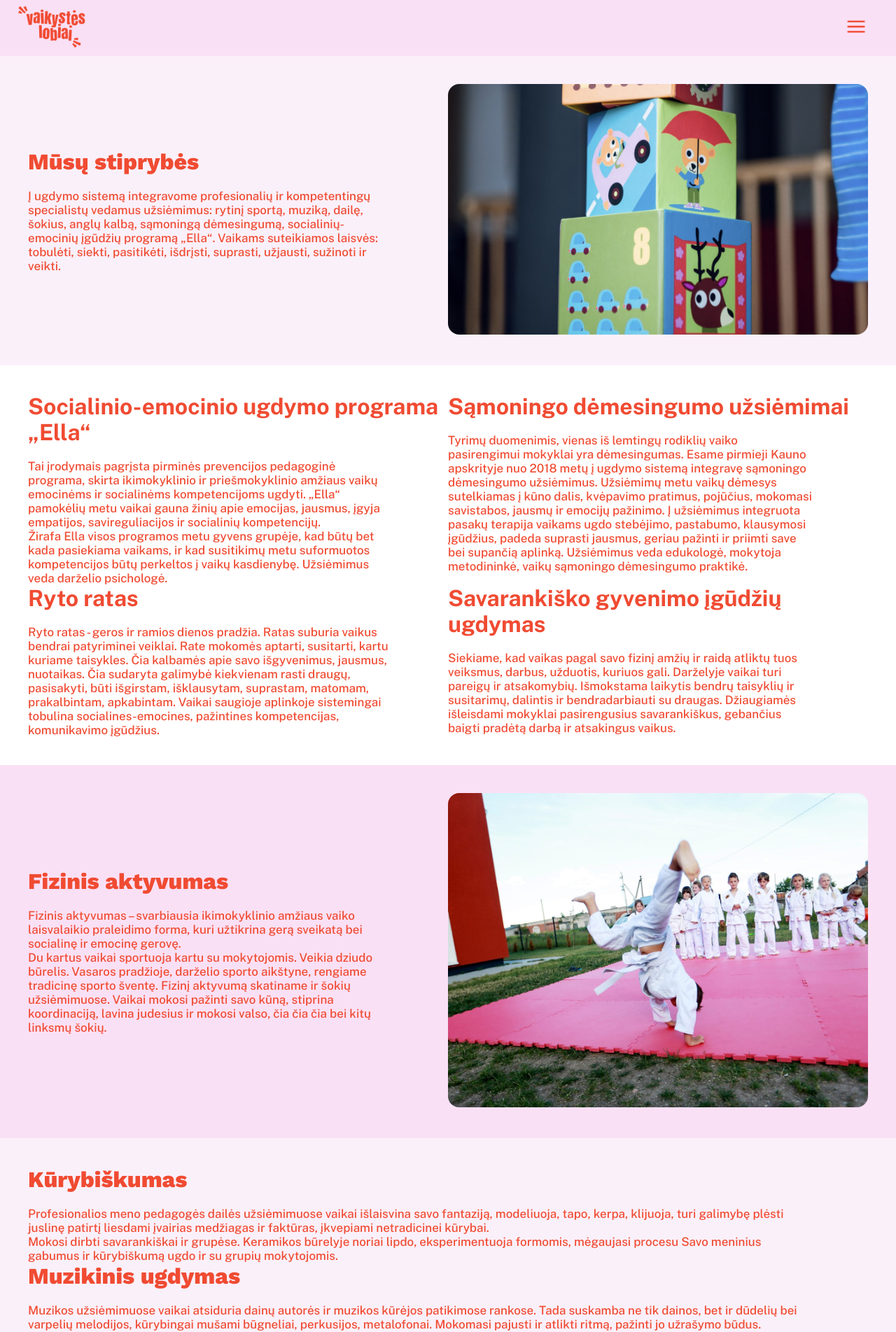
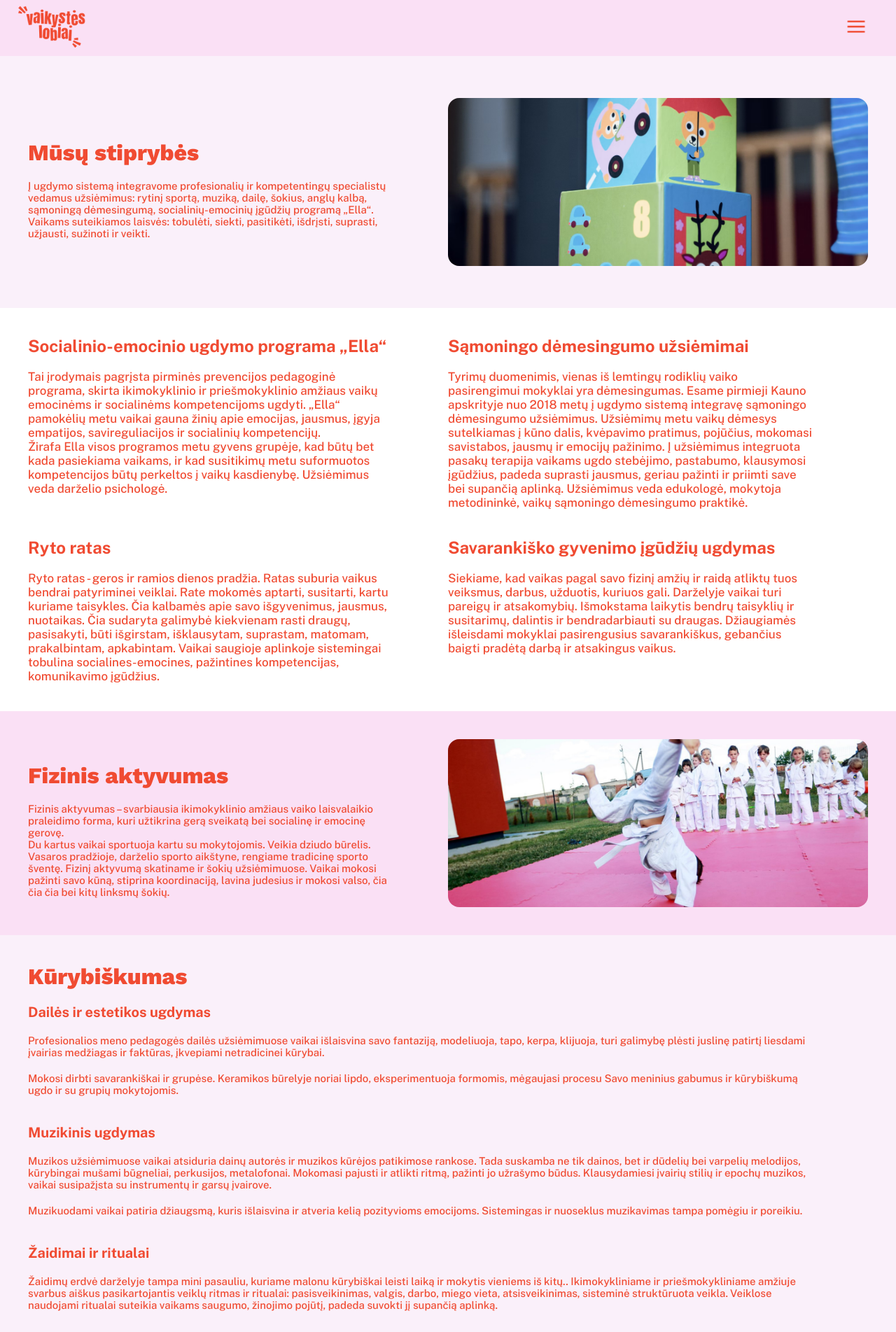
Before and after one commit to Balikas4/vaikystes_lobiai, a Django app: page /ugdymas/ in a window 1280 px wide. Shown: the top 1903 px of the page at 70% size. Run offline with Django 5.2, Linux system fonts and the light colour scheme; some libraries are stand-ins or nearby versions.

Commit message:
edit: styles and padding

```diff
--- a/vaikystes_lobiai/core/static/css/style.css
+++ b/vaikystes_lobiai/core/static/css/style.css
@@ -1142,9 +1142,147 @@ nav {
 
 /* Responsive styles */
 @media (max-width: 1400px) {
+    .gallery-item img {
+        height: 422px;
+    }
+    .hero-photo {
+        height: 240px;
+    }
+    .main-gallery h2 {
+        padding-top: 14px;
+    }
+    .hero-text {
+        padding-top: 20px;
+    }
+    .daugiau-nuotrauku {
+        padding-bottom: 14px;
+    }
+    .hero-text p {
+        font-size: 15px;
+    }
+    .grupe {
+        padding-bottom: 20px;
+    }
+    .team-description p {
+        font-size: 17px;
+    }
+    .team-container div {
+        max-width: 100%;
+    }
+    .team-container{
+        gap: 20px;
+    }
+    .hero-education{
+        padding-top: 60px !important;
+        padding-bottom: 60px !important;
+    }
+    .hero-education-menas{
+        padding-top: 20px !important;
+        padding-bottom: 40px !important;
+    }
+    .hero-text-education h2, .quad-text h1, .video-header{
+        font-size: 20px !important;
+        font-weight: 700;
+        font-family: 'Public Sans', sans-serif;
+        color: #F04B32;
+        padding-bottom: 20px;
+    }
+    .grupele p{
+        max-width: 140px;
+    }
+    .kaina p {
+        padding-right: 40px;
+    }
+    .video-header {
+        font-size: 32px !important;
+        font-weight: 800;
+    }
+    .pgap {
+        padding-bottom: 40px;
+    }
+    .pgapmini {
+        padding-bottom: 20px;
+    }
+    .fiznis-background {
+        padding-top: 40px !important;
+        padding-bottom: 40px !important;
+    }
+    .grid-wrapper-education h1{
+        font-size: 24px !important;
+    }
+    .grid-wrapper-education p{
+        font-size: 17px !important;
+    }
+    .grid-education {
+        padding-top: 0px !important;
+    }
+    .grid-wrapper-education {
+        padding-top: 40px !important;
+    }
+    .quad-text {
+        padding-bottom: 40px;
+    }
+    .quad-text p {
+        padding-right: 40px;
+    }
+    .quad {
+        padding-bottom: 0px;
+    }
+    .hero-button {
+        height: 186px;
+    }
+    .admissions-icons {
+        gap: 40px;
+    }
     .grid-text  {
         font-size: 16px;
         font-weight: 500;
+    }
+    .team-container div h2 {
+        padding-bottom: 20px;
+    }
+    .team {
+        padding-top: 20px !important;
+    }
+    .footer-block1 li {
+        font-size: 15px;
+        text-align: left;
+    }
+    .footer-section-middleright h2{
+        font-size: 28px;
+    }
+    .footer-section-middleright p, .footer-section-right p{
+        font-size: 15px;
+    }
+    .nutrition-navigation {
+        justify-content: center;
+    }
+    .nutrition-item {
+        padding-right: 0px;
+    }
+    .rereverse {
+        flex-direction: column-reverse;
+    }
+    .adaptacija-gylph h1 ,  .adaptacija-gylph p{
+        padding-left: 0px;
+    }
+    .prisiminkite {
+        padding: 0px;
+    }
+    .adaptacija-content p{
+        padding-right: 20px;
+    }
+    .gallery {
+        gap: 20px;
+    }
+    .gallery-images{
+        flex-direction: column;
+    }
+    .gallery-item {
+        max-width: 100%;
+    }
+    .register-form {
+        padding: 40px 84px !important;
     }
     .grid-item4 {
         background-color: #FAF0FA;
@@ -1173,12 +1311,18 @@ nav {
         flex-direction: row;
     }
 
-    .hero-text-education, .hero-photo-menas, .hero-photo-contact {
+    .hero-text-education, .hero-photo-menas, .hero-photo-contact , .widerson{
         width: 100%;
         max-width: 100%;
     }
     section , .nuolaidos-container, .adaptacija{
         padding: 40px !important;  /* Forces this padding to take precedence */
+    }
+    .nuolaidos-container {
+        flex-direction: column;
+    }
+    .nuolaidos-container div {
+        max-width: 100%;
     }
     .hero-photo-menas img {
         width: 50%;
@@ -1230,7 +1374,7 @@ nav {
     .menu-toggle {
         display: block;
     }
-    footer .footer-block1{
+    footer .footer-block1, .team-container{
         display: flex;
         flex-direction: column;
     }
@@ -1268,7 +1412,7 @@ nav {
         transform: scale(1); /* Optionally reset scale to prevent jump on click */
     }
     .hero-main {
-        padding: 40px 16px 40px 16px !important;
+        padding: 16px 16px 16px 16px !important;
     }
 }
 /* FOOTER */
@@ -1287,6 +1431,9 @@ nav {
 
 /* Mobile styles (up to 600px) */
 @media (max-width: 600px) {
+    .register-form {
+        padding: 6px !important;
+    }
     footer {
         padding: 28px 40px;
     }
--- a/vaikystes_lobiai/core/templates/education.html
+++ b/vaikystes_lobiai/core/templates/education.html
@@ -57,12 +57,13 @@
     <section class="hero hero-education hero-education-menas">
         <div class="hero-text hero-text-education">
             <h1>Kūrybiškumas</h1>
-            <p>Profesionalios meno pedagogės dailės užsiėmimuose vaikai išlaisvina savo fantaziją, modeliuoja, tapo, kerpa, klijuoja, turi galimybę plėsti juslinę patirtį liesdami įvairias medžiagas ir faktūras, įkvepiami netradicinei kūrybai.</p>
-            <p>Mokosi dirbti savarankiškai ir grupėse. Keramikos būrelyje noriai lipdo, eksperimentuoja formomis, mėgaujasi procesu Savo meninius gabumus ir kūrybiškumą ugdo ir su grupių mokytojomis.</p>
-            <h1>Muzikinis ugdymas</h1>
-            <p>Muzikos užsiėmimuose vaikai atsiduria dainų autorės ir muzikos kūrėjos patikimose rankose. Tada suskamba ne tik dainos, bet ir dūdelių bei varpelių melodijos, kūrybingai mušami būgneliai, perkusijos, metalofonai. Mokomasi pajusti ir atlikti ritmą, pažinti jo užrašymo būdus. Klausydamiesi įvairių stilių ir epochų muzikos, vaikai susipažįsta su instrumentų ir garsų įvairove.</p>
-            <p>Muzikuodami vaikai patiria džiaugsmą, kuris išlaisvina ir atveria kelią pozityvioms emocijoms. Sistemingas ir nuoseklus muzikavimas tampa pomėgiu ir poreikiu.</p>
-            <h1>Žaidimai ir ritualai</h1>
+            <h2>Dailės ir estetikos ugdymas</h2>
+            <p class="pgapmini">Profesionalios meno pedagogės dailės užsiėmimuose vaikai išlaisvina savo fantaziją, modeliuoja, tapo, kerpa, klijuoja, turi galimybę plėsti juslinę patirtį liesdami įvairias medžiagas ir faktūras, įkvepiami netradicinei kūrybai.</p>
+            <p class="pgap">Mokosi dirbti savarankiškai ir grupėse. Keramikos būrelyje noriai lipdo, eksperimentuoja formomis, mėgaujasi procesu Savo meninius gabumus ir kūrybiškumą ugdo ir su grupių mokytojomis.</p>
+            <h2>Muzikinis ugdymas</h2>
+            <p class="pgapmini">Muzikos užsiėmimuose vaikai atsiduria dainų autorės ir muzikos kūrėjos patikimose rankose. Tada suskamba ne tik dainos, bet ir dūdelių bei varpelių melodijos, kūrybingai mušami būgneliai, perkusijos, metalofonai. Mokomasi pajusti ir atlikti ritmą, pažinti jo užrašymo būdus. Klausydamiesi įvairių stilių ir epochų muzikos, vaikai susipažįsta su instrumentų ir garsų įvairove.</p>
+            <p class="pgap">Muzikuodami vaikai patiria džiaugsmą, kuris išlaisvina ir atveria kelią pozityvioms emocijoms. Sistemingas ir nuoseklus muzikavimas tampa pomėgiu ir poreikiu.</p>
+            <h2>Žaidimai ir ritualai</h2>
             <p>Žaidimų erdvė darželyje tampa mini pasauliu, kuriame malonu kūrybiškai leisti laiką ir mokytis vieniems iš kitų.. Ikimokykliniame ir priešmokykliniame amžiuje svarbus aiškus pasikartojantis veiklų ritmas ir ritualai: pasisveikinimas, valgis, darbo, miego vieta, atsisveikinimas, sisteminė struktūruota veikla. Veiklose naudojami ritualai suteikia vaikams saugumo, žinojimo pojūtį, padeda suvokti jį supančią aplinką.</p>
         </div>
         <div class="hero-photo hero-photo-menas">
--- a/vaikystes_lobiai/core/templates/nutrition.html
+++ b/vaikystes_lobiai/core/templates/nutrition.html
@@ -59,7 +59,7 @@
 <!-- Video  -->
 <div class="slighter">
     <section class="video-section">
-        <h1>{{ video.title }}</h1>
+        <h1 class="video-header">Laida Stilius apie mūsų darželio mitybą</h1>
         <div class="video-container">
             <div style="position: relative; overflow: hidden; padding-top: 56.25%;">
                 <iframe style="position: absolute; top: 0; left: 0; width: 100%; height: 100%; border: 0;"
```
Also changed, not shown: vaikystes_lobiai/core/templates/admissions.html (+5 -5 lines).
